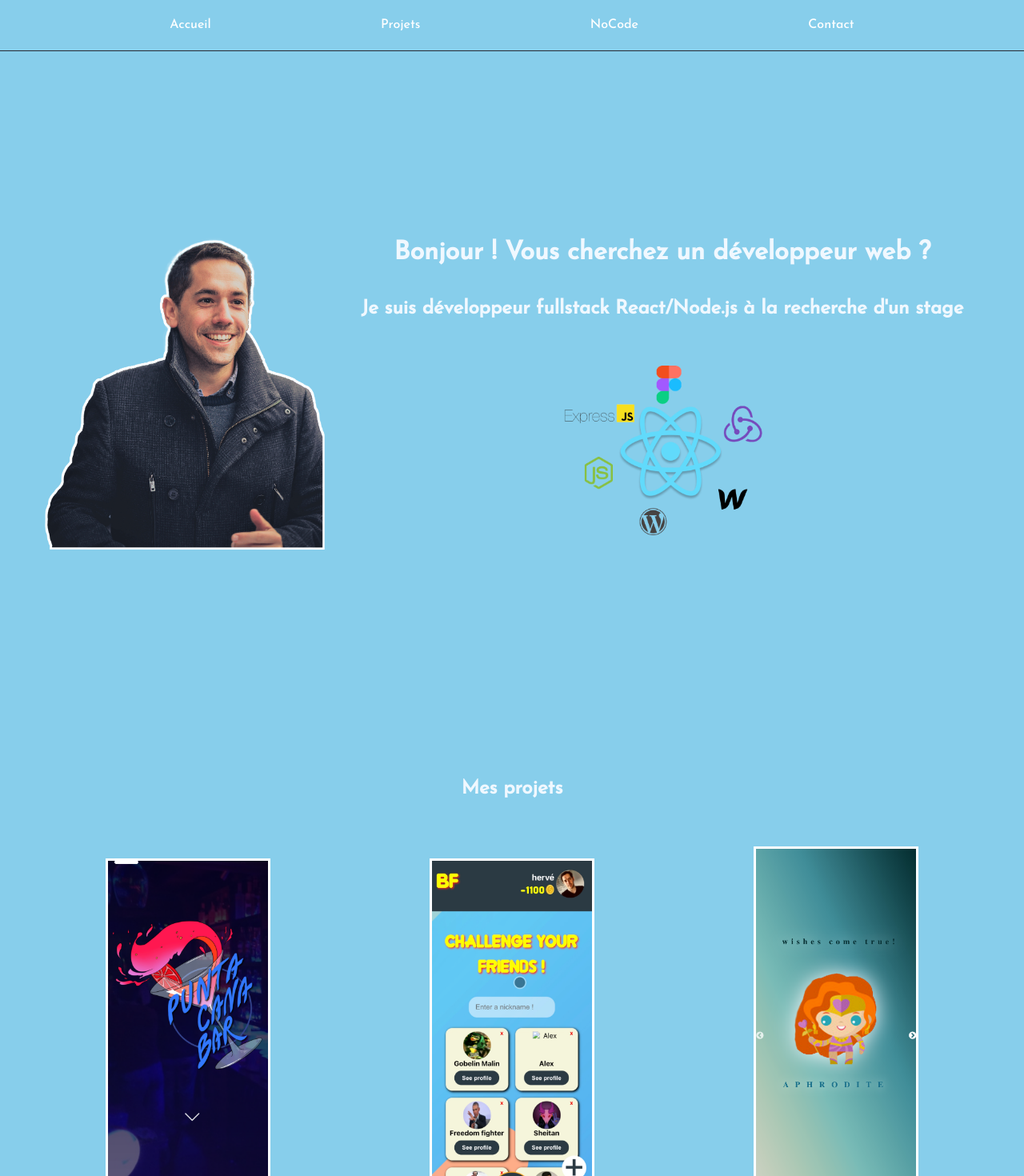
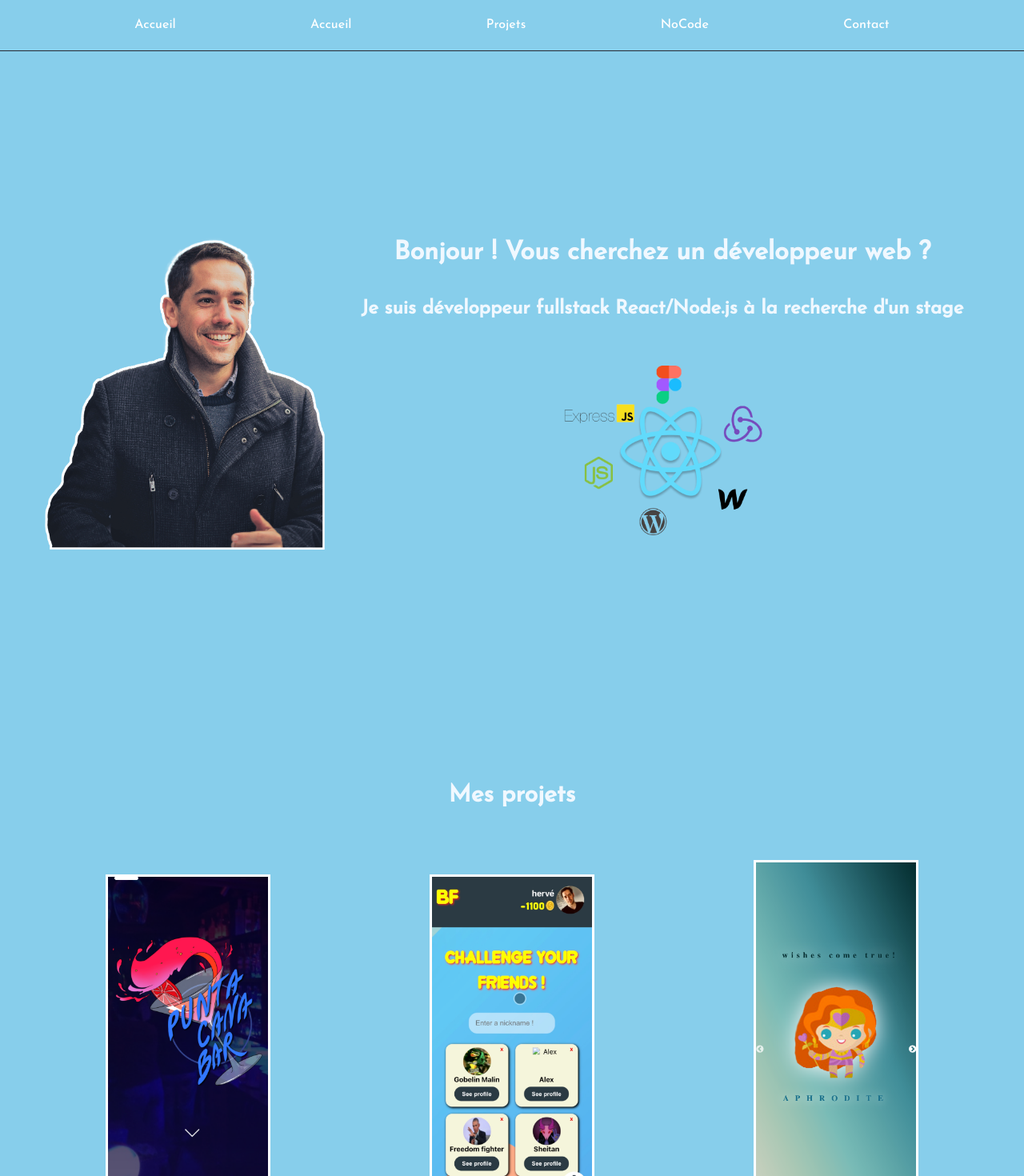
Before and after one commit to herveromary/portfolio, a React (Create React App) app: page / in a window 1280 px wide. Shown: the top 1470 px of the page at 80% size. Built offline with nearby package versions, Linux system fonts and the light colour scheme.

Commit message:
navbar effects

```diff
--- a/src/App.css
+++ b/src/App.css
@@ -30,6 +30,10 @@
   pointer-events: none;
 }
 
+.titre {
+  font-size: calc(10px + 2.5vmin);
+}
+
 @media (prefers-reduced-motion: no-preference) {
   .App-logo {
     animation: App-logo-spin infinite 20s linear;
--- a/src/components/Contact.jsx
+++ b/src/components/Contact.jsx
@@ -11,7 +11,7 @@ export default function Contact() {
     <>
       <div className='contact-container'>
         <div className='contact-title'>
-          <h2>Contactez-moi !</h2>
+          <h2 className='titre'>Contactez-moi !</h2>
         </div>
         <div className='contact-options-container'>
           <div className='contact-details'>
--- a/src/components/Navbar.jsx
+++ b/src/components/Navbar.jsx
@@ -23,6 +23,9 @@ const Navbar = () => {
   return (
     <header className={x.join(' ')}>
       <div className='navbar'>
+        <a className='navbar-item-link' href='https://github.com/herveromary/'>
+          <p className='navbar-item'>Accueil</p>
+        </a>
         <p className='navbar-item'>Accueil</p>
         <p className='navbar-item'>Projets</p>
         <p className='navbar-item'>NoCode</p>
@@ -33,33 +36,3 @@ const Navbar = () => {
 };
 
 export default Navbar;
-
-// import React, { useEffect, useState } from 'react';
-
-// import '../styles/Navbar.css';
-
-// export default function Navbar() {
-//   const [scrolled, setScrolled] = React.useState(false);
-
-//   const handleScroll = () => {
-//     const offset = window.scrollY;
-//     if (offset > 200) {
-//       setScrolled(true);
-//     } else {
-//       setScrolled(false);
-//     }
-//   };
-
-//   useEffect(() => {
-//     window.addEventListener('scroll', handleScroll);
-//   });
-
-//   let navbarClasses = ['navbar'];
-//   if (scrolled) {
-//     navbarClasses.push('scrolled');
-//   }
-
-//   return (
-
-//   );
-// }
--- a/src/styles/Contact.css
+++ b/src/styles/Contact.css
@@ -5,6 +5,7 @@
   min-height: 100vh;
   padding: 30px 30px 30px 30px;
   color: white;
+  font-size: calc(10px + 1.3vmin);
   font-family: 'Josefin Sans', sans-serif;
 }
 
--- a/src/styles/Hero.css
+++ b/src/styles/Hero.css
@@ -5,7 +5,7 @@ h1 {
 }
 h2 {
   color: aliceblue;
-
+  font-size: calc(12px + 1.5vmin);
   font-family: 'Josefin Sans', sans-serif;
 }
 
@@ -16,6 +16,7 @@ h3 {
 
 .p {
   font-family: 'Josefin Sans', sans-serif;
+  font-size: calc(10px + 1.5vmin);
 }
 
 .hero-container {
--- a/src/styles/Navbar.css
+++ b/src/styles/Navbar.css
@@ -10,6 +10,18 @@
   color: white;
   font-family: 'Josefin Sans', sans-serif;
   border-bottom: 1px solid #282c34;
+}
+
+.navbar-item-link:visited {
+  color: white;
+}
+.navbar-item-link {
+  color: rgb(255, 255, 255);
+  transition: all 0.2s ease-in-out;
+}
+.navbar-item-link:hover {
+  color: rgb(255, 255, 255);
+  transform: scale(1.2);
 }
 
 .scrolled {
--- a/src/styles/ProjectCard.css
+++ b/src/styles/ProjectCard.css
@@ -1,6 +1,7 @@
 .project-card {
   font-family: 'Josefin Sans', sans-serif;
   color: white;
+  font-size: calc(10px + 1vmin);
 }
 
 .S:hover {
```
Also changed, not shown: 1 other file (tests, documents, lock files or other folders).
